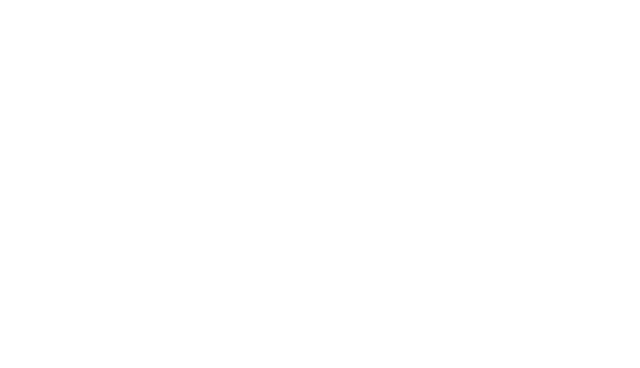
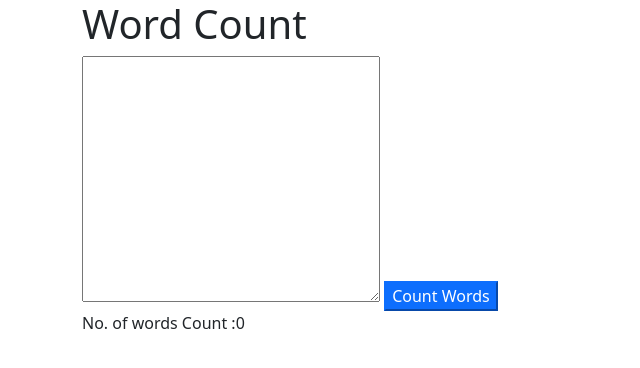
Before and after one commit to YashKaskar/Word-Count, a plain HTML site: page index.html in a window 1280 px wide. Shown: the whole page, without its empty margins (0-640 px from the left). Drawn offline with nearby package versions, Linux system fonts and the light colour scheme.

Commit message:
adding bootstrap

```diff
--- a/index.html
+++ b/index.html
@@ -4,10 +4,17 @@
     <meta charset="UTF-8">
     <meta http-equiv="X-UA-Compatible" content="IE=edge">
     <meta name="viewport" content="width=device-width, initial-scale=1.0">
+    <link href="https://cdn.jsdelivr.net/npm/bootstrap@5.0.2/dist/css/bootstrap.min.css" rel="stylesheet" integrity="sha384-EVSTQN3/azprG1Anm3QDgpJLIm9Nao0Yz1ztcQTwFspd3yD65VohhpuuCOmLASjC" crossorigin="anonymous">
     <link rel="stylesheet" href="app.css">
     <title>Word Count</title>
 </head>
 <body>
+    <div class="container">
+        <h1>Word Count</h1>
+        <textarea name="" id="" cols="30" rows="10" class="word"></textarea>
+        <button type="button" class="count-btn btn-primary">Count Words</button>
+        <div class="word-count"> No. of words Count :<span>0</span></div>
+    </div>
     <script src="app.js"></script>
 </body>
 </html>
```
